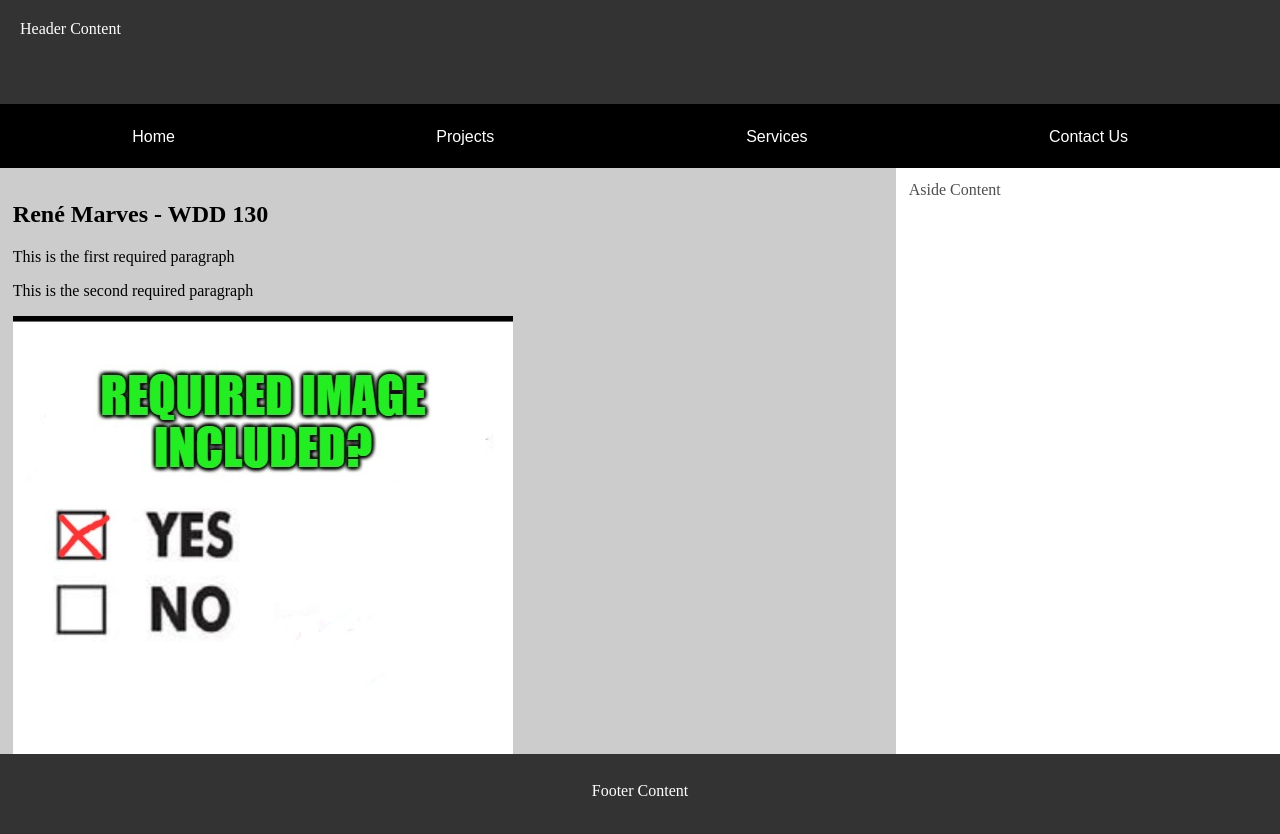
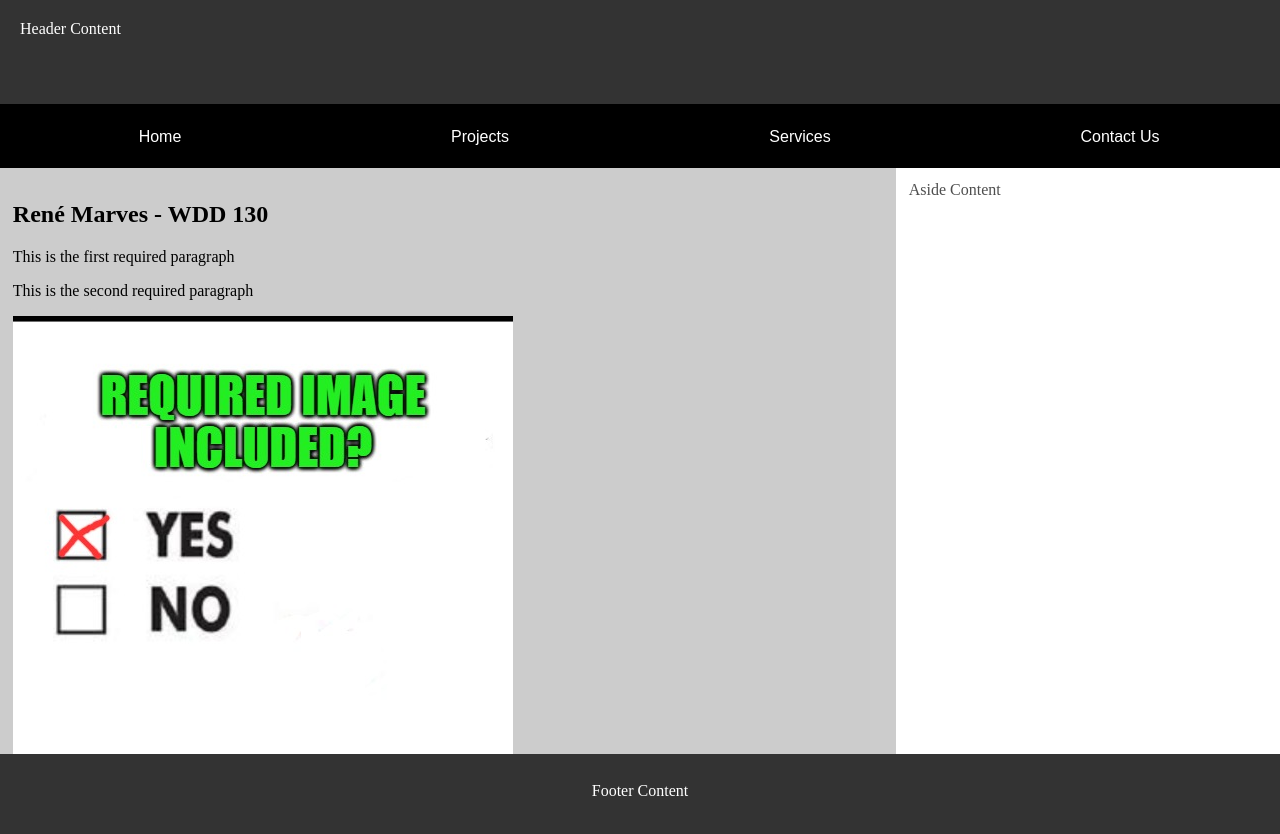
Before and after one commit to rfmarves/wdd131, a plain HTML site: page week01/basic-layout.html in a window 1280 px wide. Drawn offline with Linux system fonts and the light colour scheme.

Commit message:
added flex

```diff
--- a/week01/styles/layout.css
+++ b/week01/styles/layout.css
@@ -21,7 +21,14 @@ nav {
     background-color: #000000;
     color: white;
     font-family: Arial, Helvetica, sans-serif;
-    vertical-align: middle;
+
+}
+
+nav ul {
+    display: flex;
+    flex-direction: row;
+    flex-wrap: nowrap;
+    justify-content: center;
 }
 
 nav li:hover {
@@ -36,12 +43,11 @@ nav ul {
 }
 
 nav li {
-    display: inline-block;
-    width: 24%;
     height: 4em;
     text-align: center;
     line-height: 4em;
     vertical-align: middle;
+    width: 25%;
 }
 
 nav a {
```
